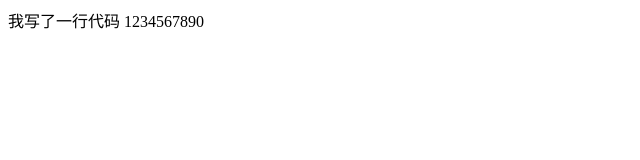
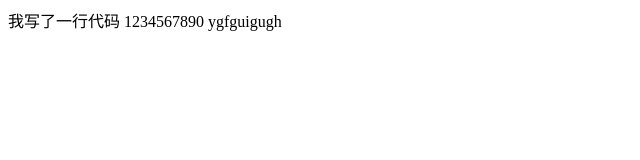
Before and after one commit to QingjiuQAQ/project_01, a plain HTML site: page index.html in a window 1280 px wide. Shown: the whole page, without its empty margins (0-640 px from the left). Drawn offline with Linux system fonts and the light colour scheme.

Commit message:
'随便写了一行代码'

```diff
--- a/index.html
+++ b/index.html
@@ -10,6 +10,7 @@
 <body>
     我写了一行代码
     1234567890
+    ygfguigugh
 </body>
 
 </html>
```
